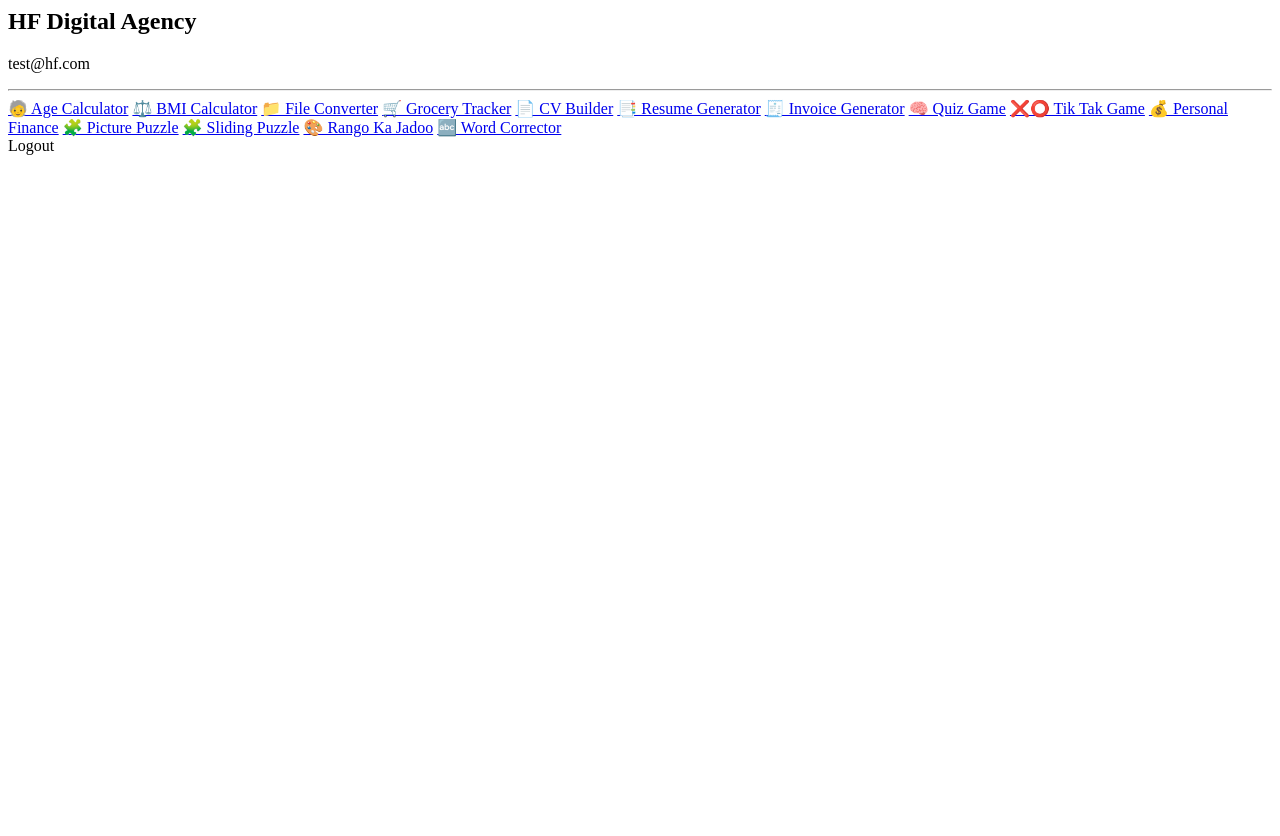
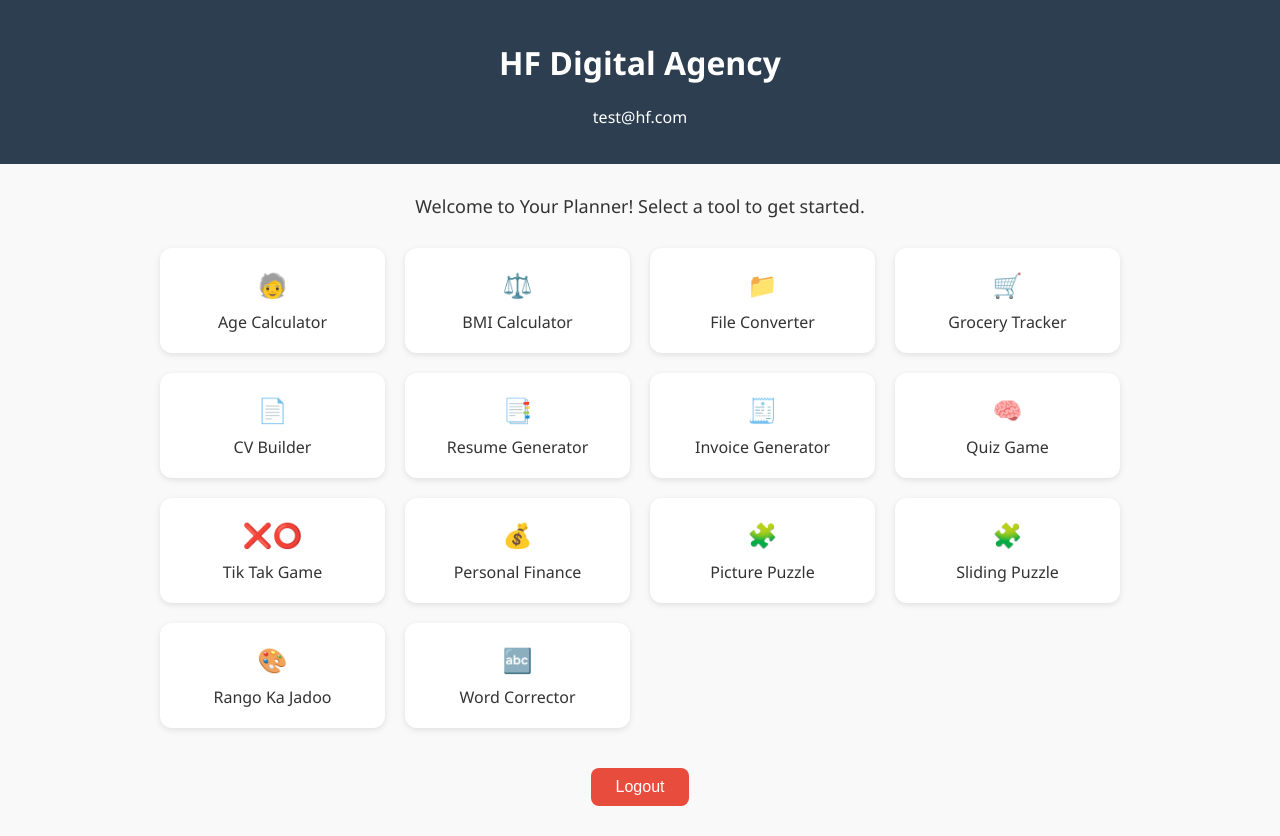
Before and after one commit to sunnyjameel/HFDigitalProducts, a plain HTML site: page index.html in a window 1280 px wide. Before the commit the page ends 800 px from the top, so only its background shows below. Drawn offline with Linux system fonts and the light colour scheme.

Commit message:
professional layout update

```diff
--- a/index.html
+++ b/index.html
@@ -1,20 +1,108 @@
-<div class="sidebar">
-  <h2>HF Digital Agency</h2>
-  <p>test@hf.com</p>
-  <hr>
-  <a href="AgeCalculator.html">🧓 Age Calculator</a>
-  <a href="BMI-Calculator.html">⚖️ BMI Calculator</a>
-  <a href="file_canverter.html">📁 File Converter</a>
-  <a href="groccery-trackre.html">🛒 Grocery Tracker</a>
-  <a href="cv-builder.html">📄 CV Builder</a>
-  <a href="resume_generator.html">📑 Resume Generator</a>
-  <a href="invoice-generator.html">🧾 Invoice Generator</a>
-  <a href="quize_game.html">🧠 Quiz Game</a>
-  <a href="tik-tak-game.html">❌⭕ Tik Tak Game</a>
-  <a href="personal_finance_manager.html">💰 Personal Finance</a>
-  <a href="pic-puzzuls.html">🧩 Picture Puzzle</a>
-  <a href="sliding_puzzal.html">🧩 Sliding Puzzle</a>
-  <a href="rango-ka-jadoo.html">🎨 Rango Ka Jadoo</a>
-  <a href="word_corrector.html">🔤 Word Corrector</a>
-  <div class="logout">Logout</div>
-</div>
+<!DOCTYPE html>
+<html lang="en">
+<head>
+  <meta charset="UTF-8" />
+  <meta name="viewport" content="width=device-width, initial-scale=1.0"/>
+  <title>HF Digital Agency</title>
+  <style>
+    body {
+      margin: 0;
+      font-family: 'Segoe UI', Tahoma, Geneva, Verdana, sans-serif;
+      background-color: #f9f9f9;
+      color: #333;
+    }
+
+    header {
+      background-color: #2c3e50;
+      color: white;
+      padding: 20px;
+      text-align: center;
+    }
+
+    .container {
+      max-width: 1000px;
+      margin: 30px auto;
+      text-align: center;
+    }
+
+    .intro {
+      font-size: 18px;
+      margin-bottom: 30px;
+    }
+
+    .tools-grid {
+      display: grid;
+      grid-template-columns: repeat(auto-fit, minmax(200px, 1fr));
+      gap: 20px;
+      padding: 0 20px;
+    }
+
+    .tool-card {
+      background-color: white;
+      padding: 20px;
+      border-radius: 12px;
+      box-shadow: 0 2px 6px rgba(0, 0, 0, 0.1);
+      transition: transform 0.2s;
+      text-decoration: none;
+      color: #333;
+    }
+
+    .tool-card:hover {
+      transform: translateY(-5px);
+      box-shadow: 0 4px 12px rgba(0, 0, 0, 0.15);
+    }
+
+    .tool-card span {
+      font-size: 24px;
+      display: block;
+      margin-bottom: 10px;
+    }
+
+    .logout-btn {
+      margin-top: 40px;
+      background-color: #e74c3c;
+      color: white;
+      padding: 10px 25px;
+      border: none;
+      border-radius: 8px;
+      cursor: pointer;
+      font-size: 16px;
+    }
+
+    .logout-btn:hover {
+      background-color: #c0392b;
+    }
+  </style>
+</head>
+<body>
+
+  <header>
+    <h1>HF Digital Agency</h1>
+    <p>test@hf.com</p>
+  </header>
+
+  <div class="container">
+    <div class="intro">Welcome to Your Planner! Select a tool to get started.</div>
+
+    <div class="tools-grid">
+      <a class="tool-card" href="AgeCalculator.html"><span>🧓</span> Age Calculator</a>
+      <a class="tool-card" href="BMI-Calculator.html"><span>⚖️</span> BMI Calculator</a>
+      <a class="tool-card" href="file_canverter.html"><span>📁</span> File Converter</a>
+      <a class="tool-card" href="groccery-trackre.html"><span>🛒</span> Grocery Tracker</a>
+      <a class="tool-card" href="cv-builder.html"><span>📄</span> CV Builder</a>
+      <a class="tool-card" href="resume_generator.html"><span>📑</span> Resume Generator</a>
+      <a class="tool-card" href="invoice-generator.html"><span>🧾</span> Invoice Generator</a>
+      <a class="tool-card" href="quize_game.html"><span>🧠</span> Quiz Game</a>
+      <a class="tool-card" href="tik-tak-game.html"><span>❌⭕</span> Tik Tak Game</a>
+      <a class="tool-card" href="personal_finance_manager.html"><span>💰</span> Personal Finance</a>
+      <a class="tool-card" href="pic-puzzuls.html"><span>🧩</span> Picture Puzzle</a>
+      <a class="tool-card" href="sliding_puzzal.html"><span>🧩</span> Sliding Puzzle</a>
+      <a class="tool-card" href="rango-ka-jadoo.html"><span>🎨</span> Rango Ka Jadoo</a>
+      <a class="tool-card" href="word_corrector.html"><span>🔤</span> Word Corrector</a>
+    </div>
+
+    <button class="logout-btn">Logout</button>
+  </div>
+
+</body>
+</html>
```
